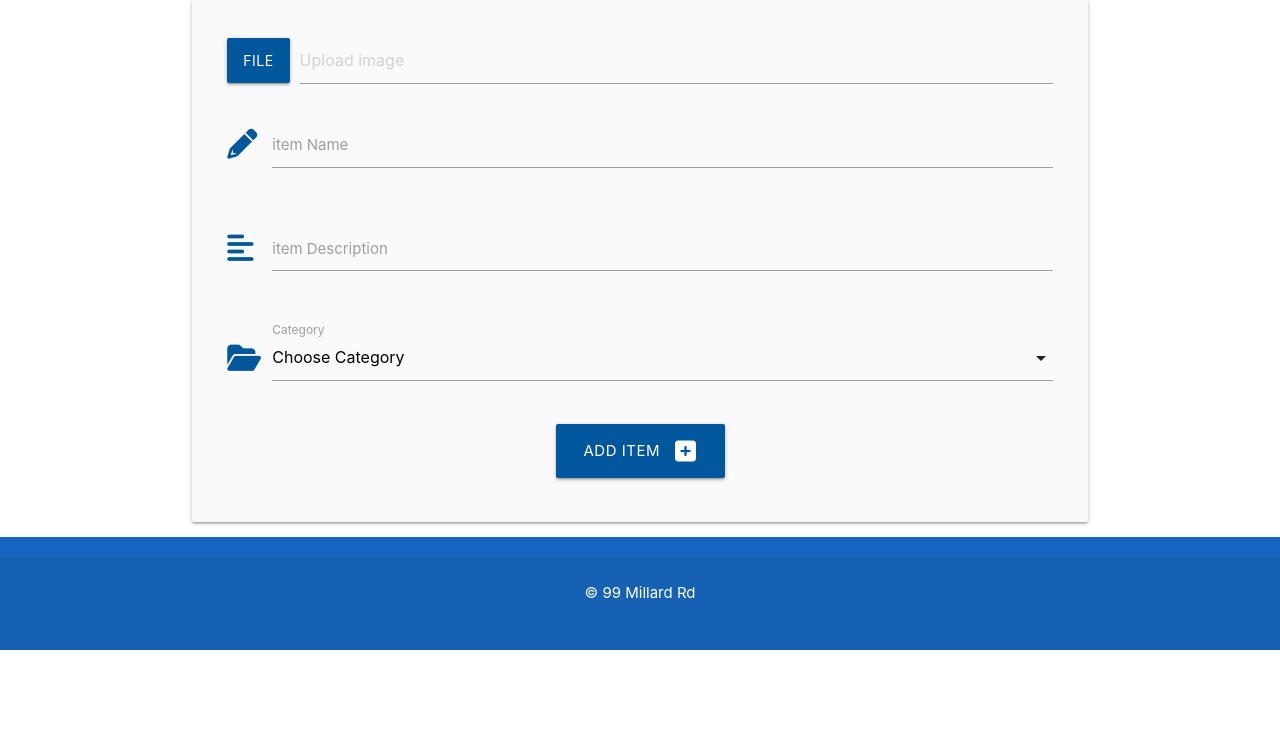
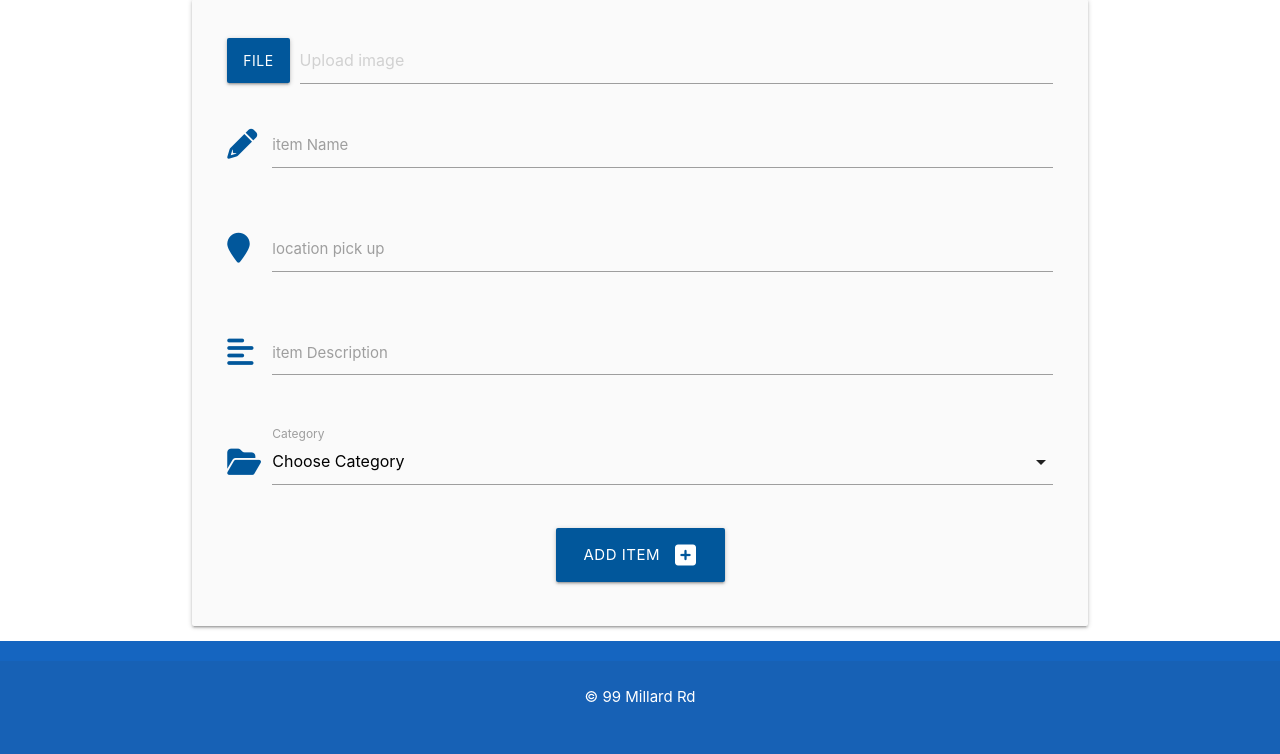
Before and after one commit to Babalu2017/flask_marketplace, a Flask app: page /add_item in a window 1280 px wide. Shown: the part 160-914 px from the top of the page. Before the commit the page ends 810 px from the top, so only its background shows below. Run offline with Flask 2, Linux system fonts and the light colour scheme; the visitor is signed in with stand-in values (Sample User, id 1); data comes from the database, SQL or seed files in the repository; data that the repository does not hold is empty; some libraries are stand-ins or nearby versions.

Commit message:
added folium maps

```diff
--- a/marketplace/models.py
+++ b/marketplace/models.py
@@ -45,6 +45,7 @@ class Item(db.Model):
     id = db.Column(db.Integer, primary_key=True)
     item_name = db.Column(db.String(50), nullable=False)
     item_description = db.Column(db.Text, nullable=False)
+    location_pickup = db.Column(db.String(100), nullable=False)
     category_id = db.Column(db.Integer, db.ForeignKey("category.id", ondelete="CASCADE"), nullable=False)
     file_img = db.Column(db.Text, unique=True, nullable=False)
     post_date = db.Column(db.DateTime, nullable=False)
--- a/marketplace/routes.py
+++ b/marketplace/routes.py
@@ -1,18 +1,93 @@
-import os, boto3, json, botocore
+import os
+import boto3
 import uuid
 from flask import render_template, request, redirect, url_for, flash, session
+from idna import check_initial_combiner
+from sqlalchemy import false
 from marketplace import S3_KEY, S3_SECRET, app, db, S3_BUCKET
 from marketplace.models import Category, Item, User
 from werkzeug.security import generate_password_hash, check_password_hash
 from werkzeug.utils import secure_filename
-import urllib.request
+import requests
+import urllib.parse
 import time
-import psycopg2
-import psycopg2.extras
+import folium
 
 from flask_login import login_user, login_required, logout_user, current_user
 
 
+@app.context_processor
+def utility_processor():
+    def folium_map(loc_address):
+        url = 'https://nominatim.openstreetmap.org/search/' + urllib.parse.quote(loc_address) +'?format=json'
+        response = requests.get(url).json()
+        # print(*(d['lat'] for d in response))
+        lat = list(d['lat'] for d in response)
+        lon = list(d['lon'] for d in response)
+        # print(response)
+        # print(str(lat[0]))
+        # print(str(lon[0]))
+        coords = [str(lat[0]), str(lon[0])]
+        # print(coords)
+        # item_coords = [response["lat"],response["lon"]]
+        # print(item_coords)
+        mapA = folium.Map(
+                    location=["51.5072","0.1276"], zoom_start=8, max_zoom=12 ,  tiles="Stamen Terrain"
+                )
+        # print(mapA)
+        london = folium.map.FeatureGroup()
+        london.add_child(folium.CircleMarker(location=coords, radius = 15, color='#00BFFF',
+                fill_color='#CD5C5C'))
+        london_mrk = mapA.add_child(london)
+        # print(london_mrk._repr_html_())
+        return london_mrk._repr_html_()
+    return dict(folium_map=folium_map)
+
+
+
+
+
+    # millard99 = [float(response[0]["lat"]), float(response[0]["lon"])]
+
+    # print(millard99)
+    # print(response[0]["lat"])
+    # print(response[0]["lon"])
+
+    # london_location = millard99
+    # mapA = folium.Map(
+    #         location=london_location, zoom_start=8, tiles="Stamen Terrain"
+    #     )
+
+    # london = folium.map.FeatureGroup()
+    # london.add_child(folium.CircleMarker(location=[51.4877, -0.0319], radius = 20, color='#00BFFF',
+    #     fill_color='#CD5C5C'))
+    # london_mrk = mapA.add_child(london)
+    # london_mrk._repr_html_()
+
+
+# address = '99 millard road, London'
+# url = 'https://nominatim.openstreetmap.org/search/' + urllib.parse.quote(address) +'?format=json'
+
+# response = requests.get(url).json()
+# millard99 = [float(response[0]["lat"]), float(response[0]["lon"])]
+
+# print(millard99)
+# print(response[0]["lat"])
+# print(response[0]["lon"])
+# # folium map
+
+# london_location = millard99
+# mapA = folium.Map(
+#         location=london_location, zoom_start=8, tiles="Stamen Terrain"
+#     )
+
+# london = folium.map.FeatureGroup()
+# london.add_child(folium.CircleMarker(location=[51.4877, -0.0319], radius = 20, color='#00BFFF',
+#     fill_color='#CD5C5C'))
+# london_mrk = mapA.add_child(london)
+# london_mrk._repr_html_()
+
+# print(type(london_mrk._repr_html_()))
 
 @app.route("/")
 @login_required
@@ -20,12 +95,28 @@ def dashboard():
     current_user_id = current_user.id
     users = current_user.username
 
-
     categories = list(Category.query.order_by(Category.id).all())
     itemFunc = list(Item.query.order_by(Item.id).all())
 
+    # return render_template("dashboard.html",
+    #                        itemFunc=itemFunc, mappa=london_mrk._repr_html_(), categories=categories, users=users, current_user_id=current_user_id)
+
     return render_template("dashboard.html",
-    itemFunc=itemFunc, categories = categories, users=users, current_user_id=current_user_id)
+                           itemFunc=itemFunc, categories=categories, users=users, current_user_id=current_user_id)
+
+
+
+# @app.route("/map_dashboard")
+# def map_dashboard():
+#     current_user_id = current_user.id
+#     users = current_user.username
+
+#     categories = list(Category.query.order_by(Category.id).all())
+#     itemFunc = list(Item.query.order_by(Item.id).all())
+#     # creating a map
+
+#     return render_template("dashboard.html", mappa=mapA._repr_html_(), itemFunc=itemFunc, categories=categories, users=users, current_user_id=current_user_id)
+
 
 @app.route("/filter_by")
 @login_required
@@ -36,19 +127,20 @@ def filter_by():
 
     itemFunc = list(Item.query.order_by(Item.id).all())
     choesen_cat = request.args.get('type')
-    filter_by_category_name = list(Category.query.order_by(Category.id).filter(Category.category_name == choesen_cat).all())
+    filter_by_category_name = list(Category.query.order_by(
+        Category.id).filter(Category.category_name == choesen_cat).all())
     for id_cat in filter_by_category_name:
         print(f"Here's your fucking id: {id_cat.id}")
 
-    filter_by_category_id = list(Item.query.order_by(Item.id).filter(Item.category_id == id_cat.id).all())
+    filter_by_category_id = list(Item.query.order_by(
+        Item.id).filter(Item.category_id == id_cat.id).all())
     print(f'here your category: {choesen_cat}')
     print(filter_by_category_id)
 
-
+    # return render_template("filter_by.html",
+    #                        itemFunc=itemFunc, mappa=london_mrk._repr_html_(), categories=categories, filter_by_category_id=filter_by_category_id, users=users, current_user_id=current_user_id)
     return render_template("filter_by.html",
-    itemFunc=itemFunc, categories = categories, filter_by_category_id=filter_by_category_id, users=users, current_user_id=current_user_id)
-
-
+                           itemFunc=itemFunc, categories=categories, filter_by_category_id=filter_by_category_id, users=users, current_user_id=current_user_id)
 
 
 @app.route("/home")
@@ -62,10 +154,11 @@ def home():
     # users = list(User.query.order_by(User.id))
     # categories = list(Category.query.order_by(Category.category_name).all())
     categories = list(Category.query.order_by(Category.id).all())
-    category_filter = list(Category.query.filter(Category.user_id == current_user_id))
+    category_filter = list(Category.query.filter(
+        Category.user_id == current_user_id))
 
     items = list(Item.query.order_by(Item.id).all())
-    return render_template("items.html", category_filter=category_filter, items=items, categories = categories, users=users, current_user_id=current_user_id)
+    return render_template("items.html", category_filter=category_filter, items=items, categories=categories, users=users, current_user_id=current_user_id)
 
 
 # Authentication
@@ -77,8 +170,6 @@ def login():
     if request.method == 'POST':
         email = request.form.get('email')
         password = request.form.get('password')
-
-
 
         user = User.query.filter_by(email=email).first()
         if user:
@@ -92,12 +183,14 @@ def login():
             flash('Email does not exist.', category='error_login')
     return render_template("login.html", users=users)
 
+
 @app.route('/logout')
 @login_required
 def logout():
     logout_user()
     return redirect(url_for("login"))
     # return render_template("login.html")
+
 
 @app.route('/sign-up', methods=["GET", "POST"])
 def sign_up():
@@ -123,7 +216,8 @@ def sign_up():
         elif len(password) < 5:
             flash('Password must contain at least 5 characters', category='error')
         else:
-            new_user = User(username=username, email=email, password=generate_password_hash(password, method='sha256'))
+            new_user = User(username=username, email=email, password=generate_password_hash(
+                password, method='sha256'))
             db.session.add(new_user)
             db.session.commit()
             login_user(new_user, remember=True)
@@ -134,9 +228,10 @@ def sign_up():
     return render_template("sign_up.html")
 # End Auth
 
+
 @app.route("/categories")
 @login_required
-def categories(): #first function
+def categories():  # first function
     print(f"here: {current_user.username}")
     print(f"here: {current_user.id}")
     current_user_id = current_user.id
@@ -146,13 +241,15 @@ def categories(): #first function
     # users = list(User.query.order_by(User.id).all())
     # categories = list(Category.query.order_by(Category.category_name).all())
     categories = list(Category.query.order_by(Category.id).all())
-    category_filter = list(Category.query.filter(Category.user_id == current_user_id))
+    category_filter = list(Category.query.filter(
+        Category.user_id == current_user_id))
     # print(f"category filtered by user_id: {category_filter[-1].user_id}")
     print(f"category filtered by user_id: {category_filter}")
 
     # print(f"user_id: {categories}")
 
-    return render_template("categories.html", category_filter=category_filter, categories = categories, users=users, itemFunc=itemFunc, current_user_id=current_user_id) # the first categories(FIRST:categories = SECOND:categories) will be usend inside the html template with jinja notation{{%%}}.The second is the name variable that grab all the categories from the database. It's a list so it can be iterated with a for loop
+    # the first categories(FIRST:categories = SECOND:categories) will be usend inside the html template with jinja notation{{%%}}.The second is the name variable that grab all the categories from the database. It's a list so it can be iterated with a for loop
+    return render_template("categories.html", category_filter=category_filter, categories=categories, users=users, itemFunc=itemFunc, current_user_id=current_user_id)
 
 
 @app.route("/add_category", methods=["GET", "POST"])
@@ -171,7 +268,8 @@ def add_category():
         db.session.add(category)
         db.session.commit()
         return redirect(url_for("categories"))
-    return render_template("add_category.html", users=users, categories=categories, current_user_id=current_user_id )
+    return render_template("add_category.html", users=users, categories=categories, current_user_id=current_user_id)
+
 
 @app.route("/edit_category/<int:any_name_category_id>", methods=["GET", "POST"])
 @login_required
@@ -180,10 +278,13 @@ def edit_category(any_name_category_id):
     users = current_user.username
     categoryFunc = Category.query.get_or_404(any_name_category_id)
     if request.method == "POST":
-        categoryFunc.category_name = request.form.get("category_name1") # category_name1 comes from edit_category templates input name="category_name1"
+        # category_name1 comes from edit_category templates input name="category_name1"
+        categoryFunc.category_name = request.form.get("category_name1")
         db.session.commit()
-        return redirect(url_for("categories")) #categories comes from the first function see top page line 12
+        # categories comes from the first function see top page line 12
+        return redirect(url_for("categories"))
     return render_template("edit_category.html", categoryTemp=categoryFunc, users=users, current_user_id=current_user_id)
+
 
 @app.route("/delete_category/<int:any_name_category_id>")
 @login_required
@@ -191,12 +292,15 @@ def delete_category(any_name_category_id):
     categoryFunc = Category.query.get_or_404(any_name_category_id)
     db.session.delete(categoryFunc)
     db.session.commit()
-    return redirect(url_for("categories")) #categories comes from the first function see top page line 12
+    # categories comes from the first function see top page line 12
+    return redirect(url_for("categories"))
+
 
 app.config['UPLOAD_FOLDER'] = "/Users/francescomiranda/Desktop/flask_market_place/marketplace/static/img/uploads"
 app.config['MAX_CONTENT_LENGTH'] = 16 * 1024 * 1024
 
-ALLOWED_EXTENSIONS = set(['png','jpg','jpeg','gif'])
+ALLOWED_EXTENSIONS = set(['png', 'jpg', 'jpeg', 'gif'])
+
 
 def allowed_file(filename):
     return '.' in filename and filename.rsplit('.', 1)[1].lower() in ALLOWED_EXTENSIONS
@@ -223,8 +327,8 @@ def allowed_file(filename):
 
 
 s3 = boto3.resource('s3',
-         aws_access_key_id=S3_KEY,
-         aws_secret_access_key= S3_SECRET)
+                    aws_access_key_id=S3_KEY,
+                    aws_secret_access_key=S3_SECRET)
 
 
 # s3.meta.client.upload_file('/Users/francescomiranda/Desktop/flask_market_place/marketplace/static/img/uploads/bac6c92a-01f4-11ed-8e50-acde48001122_post-2.jpg', 'flaskappmarketplace','post-2.jpg')
@@ -245,7 +349,6 @@ def add_item():
 
     if request.method == "POST":
 
-
         # files = request.files.getlist('files[]')
         files = request.files['files']
         print(type(files))
@@ -257,14 +360,13 @@ def add_item():
             print(f"filename_secure: {filename}")
             print(f"filename_secure: {type(filename)}")
 
-
             unique_filename = str(uuid.uuid1()) + "_" + filename
             # save on directory we need it to getsize filename
             files.save(unique_filename)
             s3.meta.client.upload_file(
-                Bucket = S3_BUCKET,
-                Filename = unique_filename,
-                Key = unique_filename
+                Bucket=S3_BUCKET,
+                Filename=unique_filename,
+                Key=unique_filename
             )
             # after we getsize of filename (function that works behind the scene) we delete it from the directory
             os.remove(unique_filename)
@@ -281,12 +383,15 @@ def add_item():
             # print(now)
         flash('File(s) successfully uploaded')
 
+
+
         item = Item(
             item_name=request.form.get("item_name"),
             item_description=request.form.get("item_description"),
+            location_pickup=request.form.get("location_pickup"),
             category_id=request.form.get("category_id"),
-            file_img = f"https://flaskappmarketplace.s3.eu-west-2.amazonaws.com/{unique_filename}",
-            post_date = now,
+            file_img=f"https://flaskappmarketplace.s3.eu-west-2.amazonaws.com/{unique_filename}",
+            post_date=now,
             user_id=current_user.id
 
         )
@@ -294,8 +399,8 @@ def add_item():
         db.session.add(item)
         db.session.commit()
         return redirect(url_for("home"))
-    return render_template("add_item.html", categories=categories, users=users, current_user_id=current_user_id )
 
+    return render_template("add_item.html", categories=categories, users=users, current_user_id=current_user_id)
 
 
 @app.route("/edit_item/<int:any_item_id>", methods=["GET", "POST"])
@@ -306,7 +411,6 @@ def edit_item(any_item_id):
     # categories = list(Category.query.order_by(Category.category_name).all())
     categories = list(Category.query.order_by(Category.id).all())
     now = time.strftime("%Y-%m-%d %H:%M:%S")
-
 
     if request.method == "POST":
         files = request.files['files']
@@ -320,24 +424,24 @@ def edit_item(any_item_id):
             # to_binary_file = ' '.join(map(bin,bytearray(unique_filename,'utf8')))
         # print(file)
 
-
             files.save(unique_filename)
             s3.meta.client.upload_file(
-                Bucket = S3_BUCKET,
-                Filename = unique_filename,
-                Key = unique_filename
+                Bucket=S3_BUCKET,
+                Filename=unique_filename,
+                Key=unique_filename
             )
-                # after we getsize of filename (function that works behind the scene) we delete it from the directory
+            # after we getsize of filename (function that works behind the scene) we delete it from the directory
             os.remove(unique_filename)
             files = unique_filename
             item.file_img = f"https://flaskappmarketplace.s3.eu-west-2.amazonaws.com/{unique_filename}"
 
         item.item_name = request.form.get("item_name")
         item.item_description = request.form.get("item_description")
+        item.location_pickup = request.form.get("location_pickup")
         item.category_id = request.form.get("category_id")
         # item.file_img = f"https://flaskappmarketplace.s3.eu-west-2.amazonaws.com/{unique_filename}"
         item.post_date = now
-        item.user_id=current_user.id
+        item.user_id = current_user.id
         db.session.commit()
         return redirect(url_for("home"))
     return render_template("edit_item.html", item=item, categories=categories, users=users)
@@ -349,4 +453,5 @@ def delete_item(any_item_id):
     itemFunc = Item.query.get_or_404(any_item_id)
     db.session.delete(itemFunc)
     db.session.commit()
-    return redirect(url_for("home")) #home comes from the first function see top page line 8
+    # home comes from the first function see top page line 8
+    return redirect(url_for("home"))
--- a/marketplace/templates/add_item.html
+++ b/marketplace/templates/add_item.html
@@ -24,6 +24,15 @@
                 <input id="item_name" name="item_name" minlength="5" maxlength="50" type="text" class="validate"
                     required>
                 <label for="item_name">item Name</label>
+            </div>
+        </div>
+        <!-- location pickup -->
+        <div class="row">
+            <div class="input-field col s12">
+                <i class="fa-solid fa-location-pin prefix light-blue-text text-darken-4"></i>
+                <input id="location_pickup" name="location_pickup" minlength="5" maxlength="100" type="text" class="validate"
+                    required>
+                <label for="location_pickup">location pick up</label>
             </div>
         </div>
         <!-- item description -->
--- a/marketplace/templates/filter_by.html
+++ b/marketplace/templates/filter_by.html
@@ -57,6 +57,8 @@
       <div class="card-reveal">
         <span class="card-title grey-text text-darken-4">{{ item.item_name }}<i
             class="material-icons right">close</i></span>
+            <div>{{ item.location_pickup | safe }}</div>
+            <!-- <div>{{ mappa | safe }}</div> -->
         <p>Description: {{ item.item_description }}</p>
       </div>
     </div>
```
Also changed, not shown: marketplace/templates/base.html (+18 -7 lines), marketplace/templates/dashboard.html (+23 -7 lines), marketplace/templates/edit_item.html (+9 -0 lines).
